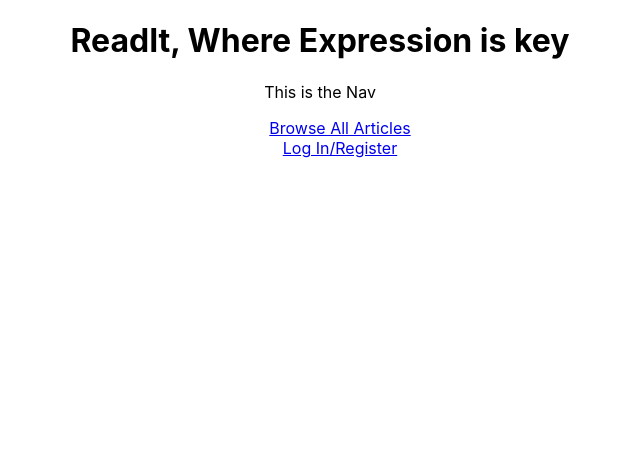
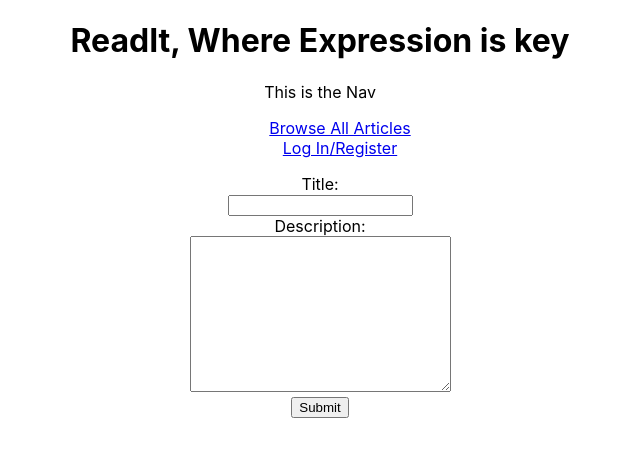
Before and after one commit to Taaseen71/ReadIt-Blog, a React (Create React App) app in the folder client/: page /articles/new in a window 1280 px wide. Shown: the top 456 px of the page, without its empty margins (320-960 px from the left). Built offline with nearby package versions, Linux system fonts and the light colour scheme; no server answers.

Commit message:
added create article button that disappears when logged out, created createArticle, created a history reroute

```diff
--- a/client/src/App.js
+++ b/client/src/App.js
@@ -83,6 +83,7 @@ class App extends Component {
                         key={this.state.data}
                         data={this.state.data}
                         users={this.state.user}
+                        currentUser={this.state.currentUser}
                         handleLogInSubmit={this.handleLogInSubmit}
                         handleSignUpSubmit={this.handleSignUpSubmit}
 
--- a/client/src/components/Articles.jsx
+++ b/client/src/components/Articles.jsx
@@ -1,10 +1,17 @@
 import React from 'react'
+import { Link } from "react-router-dom"
 
 export default function Articles(props) {
     const articles = props.articles;
     return (
         <div>
             <h3>Articles</h3>
+            {props.currentUser &&
+                <Link to="/articles/new">
+                    <button>Create New Article</button>
+                </Link>
+            }
+            <div>
                 {
                     articles.map(article => (
                         <>
@@ -18,7 +25,7 @@ export default function Articles(props) {
                             <div>
                                 {article.comments.map(parameter => (
                                     <>
-                                    <p><span>(user_id: {parameter.user_id}) User:{parameter.user.username}: </span>{parameter.my_comment}</p>
+                                        <p key={parameter.user_id}><span> User {parameter.user.username}: </span>{parameter.my_comment}</p>
                                         {/* <p>{x[parameter.user_id]}</p> */}
                                     </>
                                 )
@@ -28,5 +35,7 @@ export default function Articles(props) {
                     ))
                 }
             </div>
+
+        </div>
     )
 }
--- /dev/null
+++ b/client/src/components/CreateArticle.jsx
@@ -0,0 +1,55 @@
+import React, { Component } from 'react';
+
+
+
+export default class CreateArticle extends Component {
+    state = {
+        title: "",
+        description: "",
+    }
+
+    handleChange = (e) => {
+        const { name, value } = e.target
+        this.setState({
+            [name]: value
+        })
+    }
+
+
+
+    render() {
+        return (
+            <form
+                onSubmit={(e) => {
+                    e.preventDefault();
+                    this.props.handleCreateArticle(this.state);
+                    this.props.history.push('/');
+                    this.setState({
+                        title: "",
+                        description: ""
+                    })
+                }}
+            >
+                <label htmlFor="title"> Title:<br />
+                    <input
+                        id="title:"
+                        type="text"
+                        name="title"
+                        value={this.state.title}
+                        onChange={this.handleChange} />
+                </label>
+                <div>
+                    <label htmlFor="description"> Description:<br />
+                        <textarea
+                            id="description:" cols="30" rows="10"
+                            name="description"
+                            value={this.state.description}
+                            onChange={this.handleChange}>
+                        </textarea>
+                    </label>
+                </div>
+                <button>Submit</button>
+            </form>
+        )
+    }
+}
--- a/client/src/components/Main.jsx
+++ b/client/src/components/Main.jsx
@@ -4,8 +4,9 @@ import Header from "./Header";
 import LogIn from "./LogIn";
 import SignUp from "./SignUp";
 import Home from "./Home";
-import { getAllArticles } from '../services/article';
+import { getAllArticles, createArticle } from '../services/article';
 import Articles from './Articles';
+import CreateArticle from './CreateArticle';
 
 
 export default class Main extends Component {
@@ -21,6 +22,12 @@ export default class Main extends Component {
     getArticles = async () => {
         const articles = await getAllArticles();
         this.setState({ articles })
+    }
+
+
+    handleCreateArticle = async (userParams) => {
+        const newArticle = await createArticle(userParams);
+        // this.setState.articles.push(newArticle);
     }
 
     render() {
@@ -55,8 +62,17 @@ export default class Main extends Component {
                     <Route exact path='/' render={() => (
                         <Articles
                             articles={this.state.articles}
+                            currentUser={this.props.currentUser}
                         />
                     )} />
+
+                    <Route exact path='/articles/new' render={(props) => (
+                        <CreateArticle
+                            {...props}
+                            handleCreateArticle={this.handleCreateArticle}
+                        />
+                    )} />
+
 
                 </div>
 
--- a/client/src/components/Nav.jsx
+++ b/client/src/components/Nav.jsx
@@ -18,7 +18,6 @@ export default function Nav(props) {
                     {props.currentUser && (<NavLink to="/articles"> My Articles </NavLink>)}
                     {/*
                         //? if user is present, show my Articles, or else, don't show
-                        //! myArticles hasn't been rendered YET! render
                     */}
                 </nav>
 
```
Lines whose indentation alone changed are shown as unchanged.
